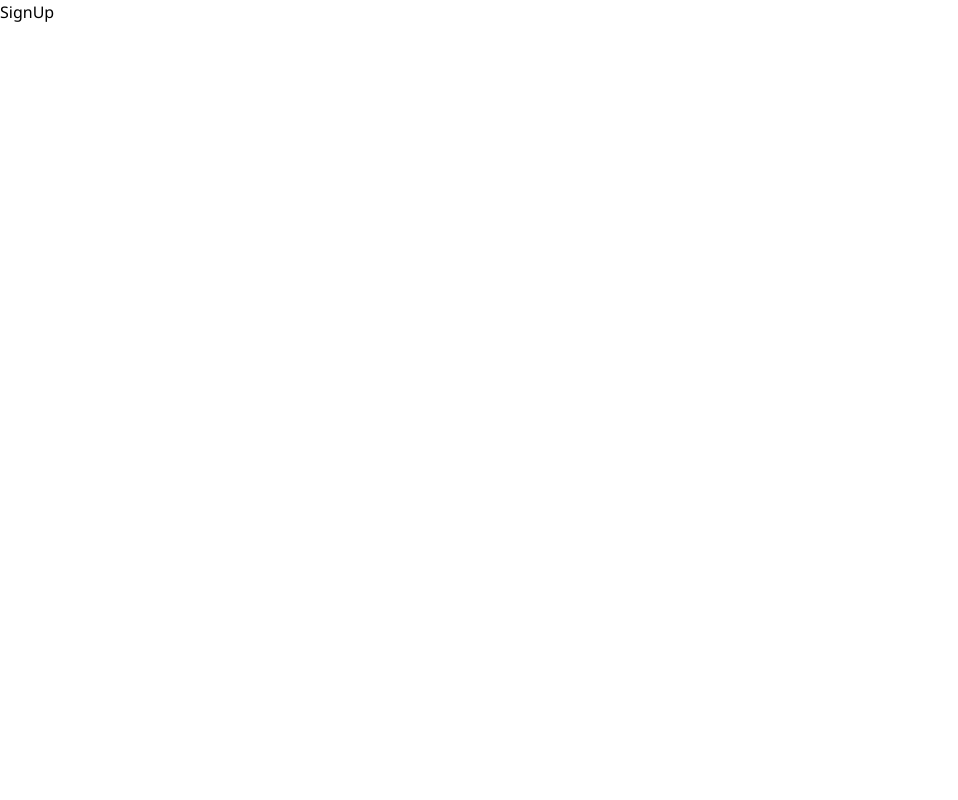
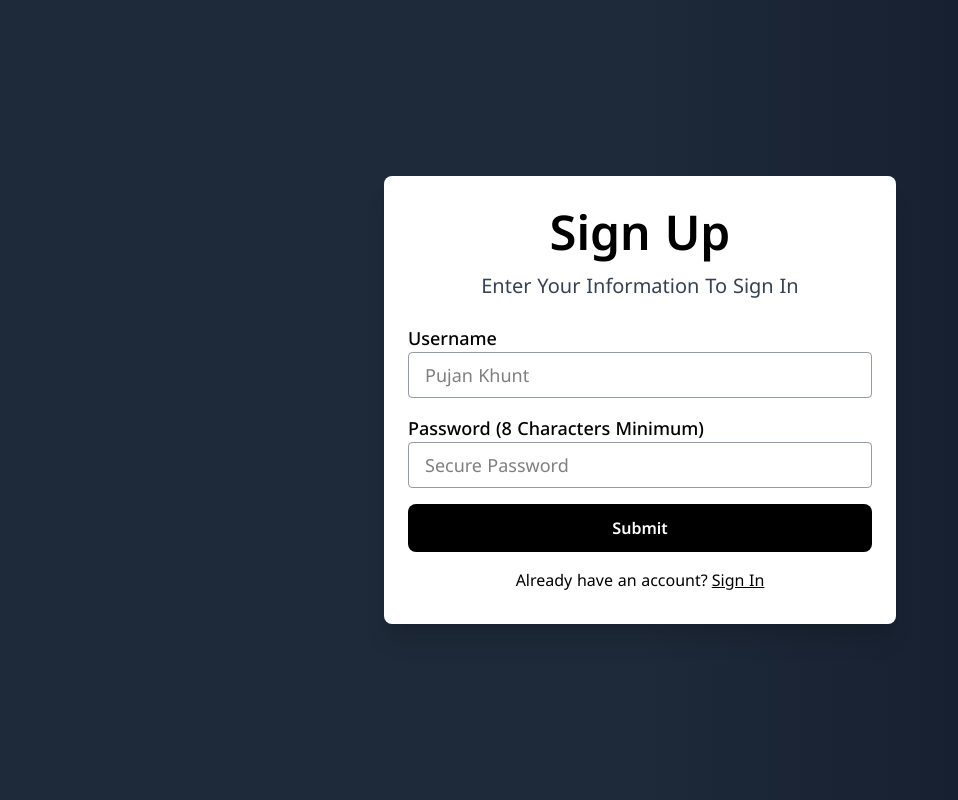
Before and after one commit to Pujan-khunt/Payment-Application, a React (Vite) app in the folder frontend/: page /sign-up in a window 1280 px wide. Shown: the whole page, without its empty margins (0-958 px from the left). Built offline with nearby package versions, Linux system fonts and the light colour scheme.

Commit message:
Created 404 Not Found Page and Sign In Page.
1. Created a 404 Not Found page and linked it to all routes which are
not defined.
2. Created a sign in page from the components used in sign up page.

```diff
--- /dev/null
+++ b/frontend/src/components/Button.jsx
@@ -0,0 +1,11 @@
+import React from 'react'
+
+function Button({ buttonText, bgColor }) {
+  return (
+    <div className='flex justify-center'>
+      <button className={`${bgColor} active:scale-105 transition duration-200 rounded-lg cursor-pointer text-white px-4 py-2`}>{buttonText}</button>
+    </div >
+  )
+}
+
+export default Button
--- a/frontend/src/components/Dialog.jsx
+++ b/frontend/src/components/Dialog.jsx
@@ -2,7 +2,7 @@ import React from "react";
 
 function Dialog({ children }) {
   return (
-    <div className='w-lg bg-white rounded-lg py-8 px-6 shadow-lg'>
+    <div className='w-lg bg-white rounded-lg py-8 px-6 shadow-xl'>
       {children}
     </div>
   );
--- /dev/null
+++ b/frontend/src/components/NotFound404.jsx
@@ -0,0 +1,23 @@
+import React from "react";
+import Dialog from "../components/Dialog.jsx";
+import SadEmoji from "../Assets/images/sad-emoji-page-not-found.png";
+import Header from "../components/Header.jsx";
+import SubHeading from "../components/SubHeader.jsx";
+import Button from "./Button.jsx";
+
+function NotFound404() {
+  return (
+    <div className='h-full w-full flex justify-center items-center'>
+      <Dialog>
+        <div className="flex justify-center mb-4">
+          <img src={SadEmoji} alt='Sad Emoji | Page Not Found' className='object-cover w-40 h-40' />
+        </div>
+        <Header headerText="404: Not Found" />
+        <SubHeading subHeaderText="Oops! The page you're looking for doesn't exist or has been moved." />
+        <Button buttonText="Back To Homepage" bgColor="bg-blue-600" />
+      </Dialog>
+    </div>
+  );
+}
+
+export default NotFound404;
--- a/frontend/src/components/SubmitButton.jsx
+++ b/frontend/src/components/SubmitButton.jsx
@@ -3,7 +3,7 @@ import React from "react";
 function SubmitButton({ buttonText }) {
   return (
     <div className='mt-2'>
-      <button className='w-full bg-black h-12 text-white rounded-lg font-semibold' type="submit">{buttonText}</button>
+      <button className='w-full bg-black h-12 text-white rounded-lg font-semibold transition duration-200 active:scale-105 cursor-pointer' type="submit">{buttonText}</button>
     </div>
   );
 }
--- a/frontend/src/pages/NotFound.jsx
+++ b/frontend/src/pages/NotFound.jsx
@@ -1,8 +1,12 @@
 import React from "react";
+import Background from "../components/Background.jsx";
+import NotFound404 from "../components/NotFound404.jsx";
 
 function NotFound() {
   return (
-    <div>NotFound</div>
+    <Background>
+      <NotFound404 />
+    </Background>
   );
 }
 
--- a/frontend/src/pages/SignIn.jsx
+++ b/frontend/src/pages/SignIn.jsx
@@ -1,4 +1,3 @@
-import React from "react";
 import Background from "../components/Background.jsx";
 import Dialog from "../components/Dialog.jsx";
 import InputField from "../components/InputField.jsx";
@@ -13,7 +12,7 @@ function SignIn() {
     <Background>
       <div className="flex justify-center items-center h-full">
         <Dialog>
-          <Header headerText="Sign Up" />
+          <Header headerText="Sign In" />
           <SubHeader subHeaderText="Enter Your Information To Create Your Account" />
           <FormWrapper>
             <InputField label="Username" placeholder="Pujan Khunt" isRequired={true} type="text" />
@@ -22,7 +21,7 @@ function SignIn() {
             <InputField label="Password (8 Characters Minimum)" placeholder="Secure Password" isRequired={true} type="password" />
             <SubmitButton buttonText="Submit" />
           </FormWrapper>
-          <DialogFooter footerText="Already have an account?" footerLinkText="Sign In" />
+          <DialogFooter footerText="Dont have an account?" footerLinkText="Sign Up" />
         </Dialog>
       </div>
     </Background>
--- a/frontend/src/pages/SignUp.jsx
+++ b/frontend/src/pages/SignUp.jsx
@@ -1,8 +1,28 @@
-import React from "react";
+import Background from "../components/Background";
+import Dialog from "../components/Dialog.jsx";
+import InputField from "../components/InputField.jsx";
+import SubmitButton from "../components/SubmitButton.jsx";
+import DialogFooter from "../components/DialogFooter.jsx";
+import Header from "../components/Header.jsx";
+import SubHeader from "../components/SubHeader.jsx";
+import FormWrapper from "../components/FormWrapper.jsx";
 
 function SignUp() {
   return (
-    <div>SignUp</div>
+    <Background>
+      <div className="flex justify-center items-center h-full">
+        <Dialog>
+          <Header headerText="Sign Up" />
+          <SubHeader subHeaderText="Enter Your Information To Sign In" />
+          <FormWrapper>
+            <InputField label="Username" placeholder="Pujan Khunt" isRequired={true} type="text" />
+            <InputField label="Password (8 Characters Minimum)" placeholder="Secure Password" isRequired={true} type="password" />
+            <SubmitButton buttonText="Submit" />
+          </FormWrapper>
+          <DialogFooter footerText="Already have an account?" footerLinkText="Sign In" />
+        </Dialog>
+      </div>
+    </Background>
   );
 }
 
```
Also changed, not shown: frontend/src/Assets/images/sad-emoji-page-not-found.png (added).
